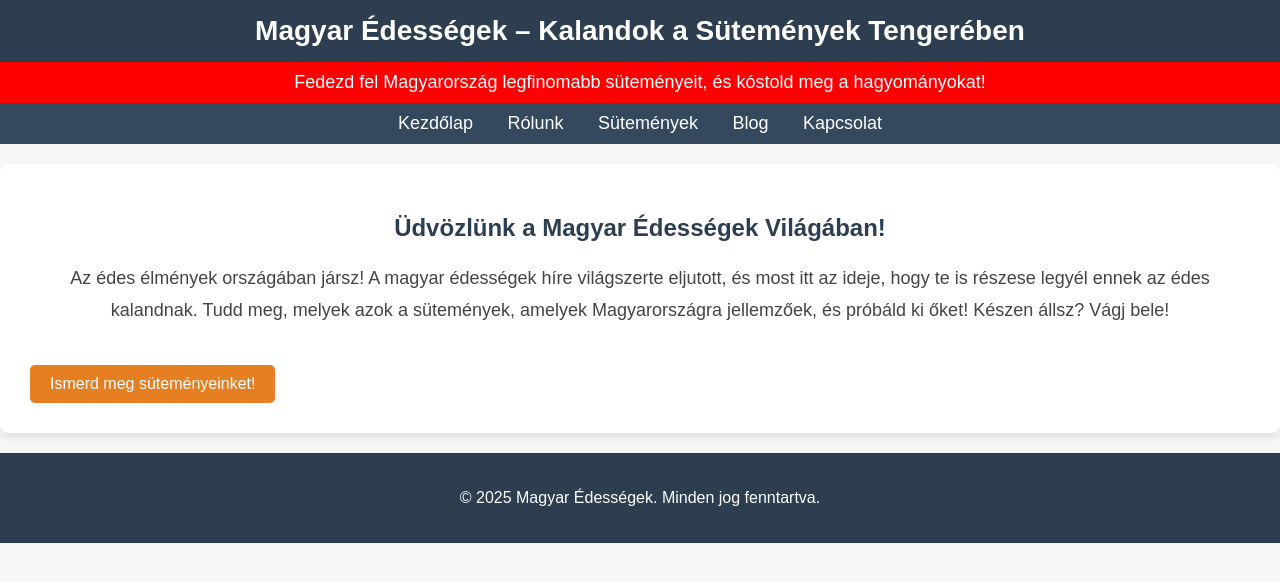
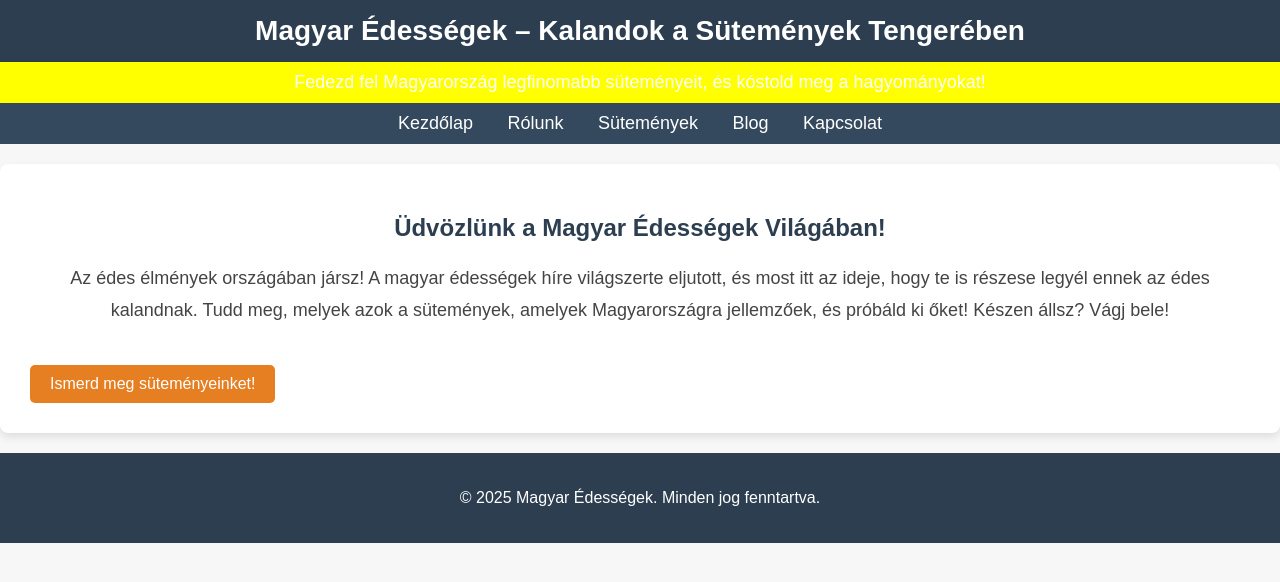
Before and after one commit to petike77725/g, a plain HTML site: page peti.html in a window 1280 px wide. Drawn offline with Linux system fonts and the light colour scheme.

Commit message:
Update peti.html

```diff
--- a/peti.html
+++ b/peti.html
@@ -21,7 +21,7 @@
             font-weight: bold;
         }
         .announcement-bar {
-            background-color: #ff0000;
+            background-color: #FFFF00;
             color: white;
             padding: 10px;
             text-align: center;
```
